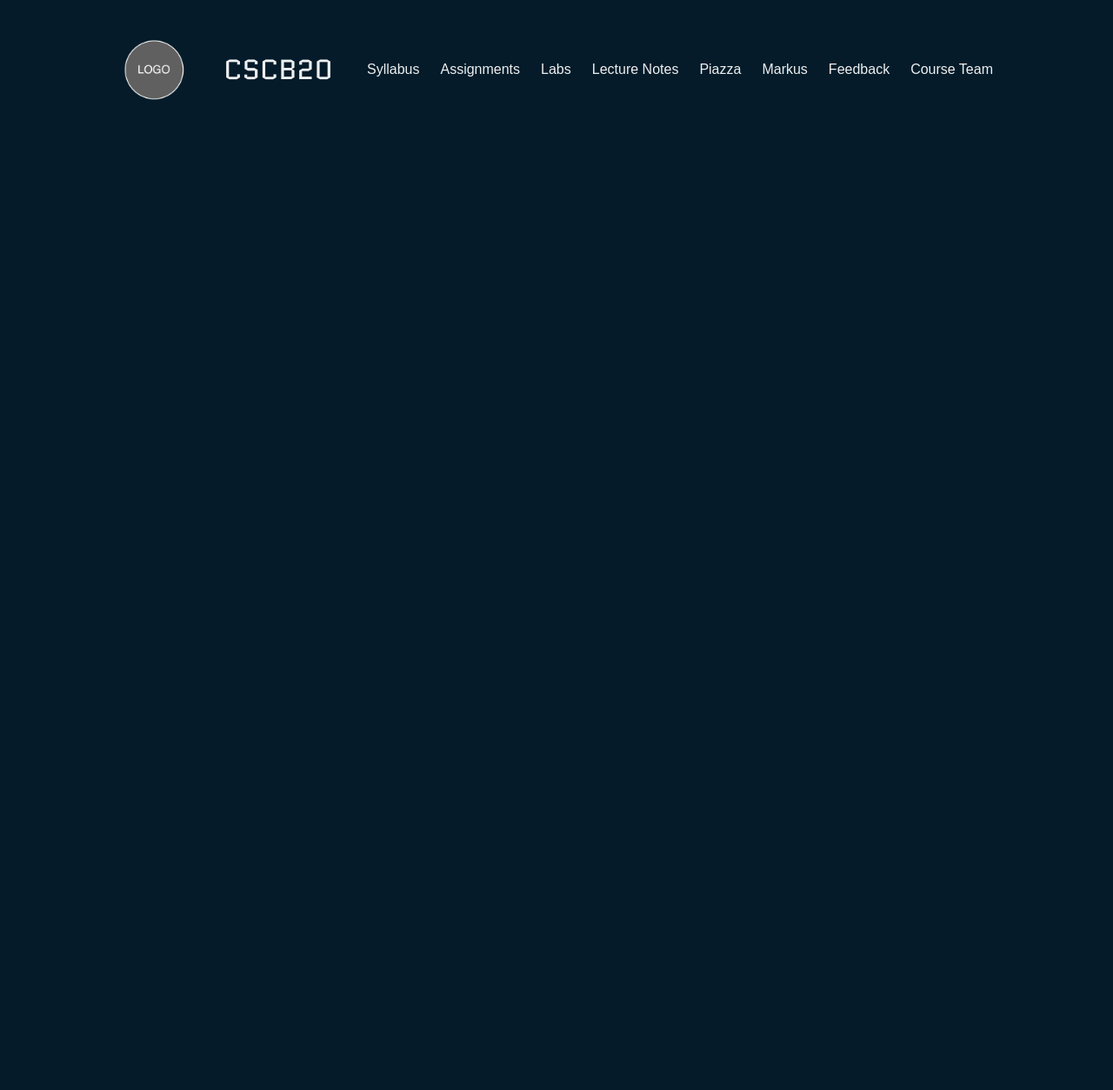
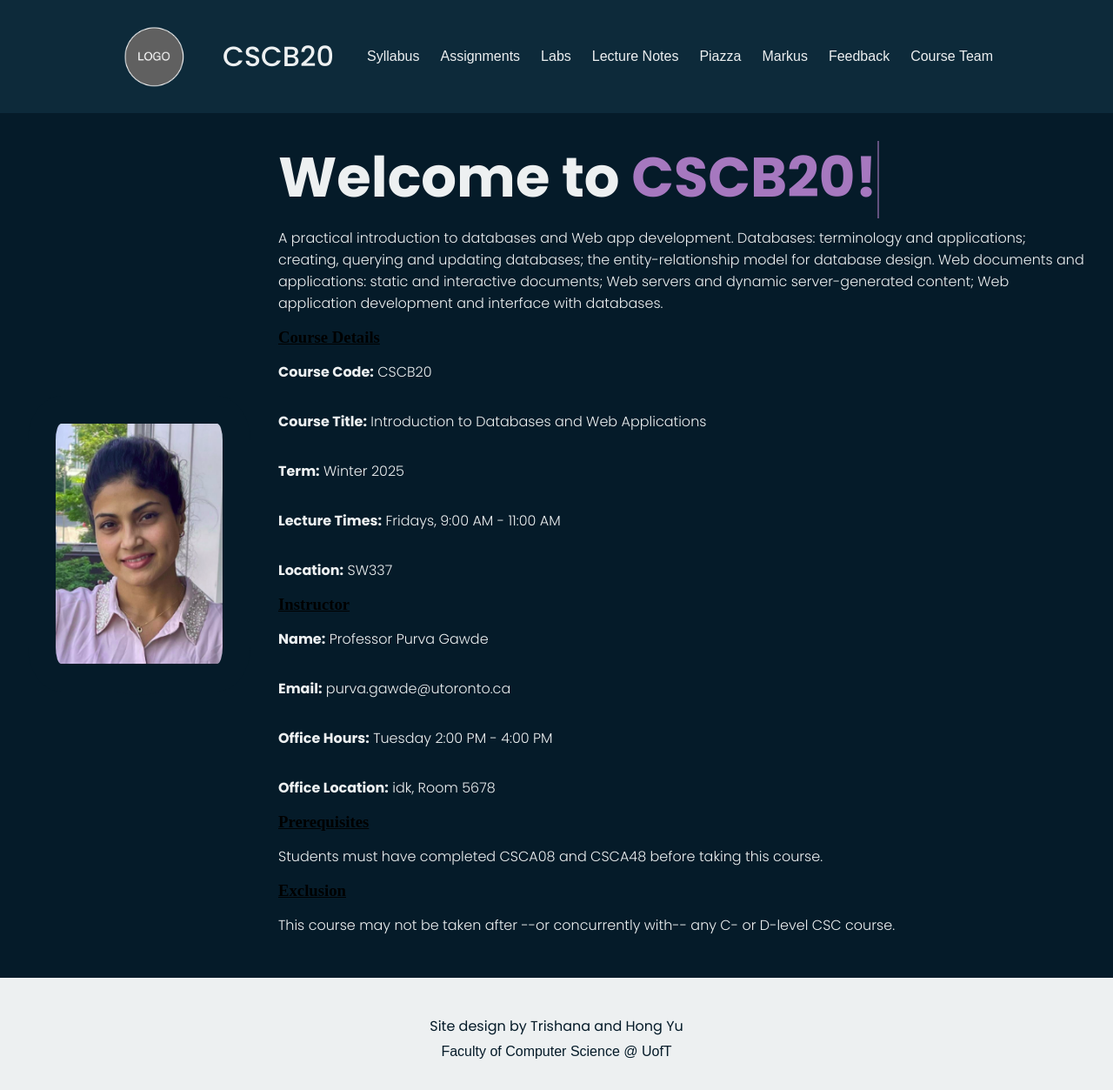
Before and after one commit to ttrishana/b20-website, a plain HTML site: page index.html in a window 1280 px wide. Shown: the whole page at 87% size. Before the commit the page ends 800 px from the top, so only its background shows below. Drawn offline with Linux system fonts and the light colour scheme; a web font is replaced by a local one.

Commit message:
Created home page, made header sticky, created footer

```diff
--- a/index.html
+++ b/index.html
@@ -24,18 +24,60 @@
         </nav>
     </header>
 
-    <!--
-    <main>
-        <section class="intro">
-            <h2>Welcome to CSCB20!</h2>
-            <p>This course covers database fundamentals and web development basics.</p>
-        </section>
-    </main>
+    <section class="home">
+        <div class="home-img">
+            <img src="assets/image-1.png">
+        </div>
 
-    <footer>
-        <p>Site design by Trishana</p>
-        <a href="https://web.cs.toronto.edu/">Faculty of Computer Science at UofT</a>
-    </footer>
--->
+        <div class="home-content">
+            <h2 class="typing-text">Welcome to <span></span></h2>
+            <p>A practical introduction to databases and Web app development.
+                Databases: terminology and applications; creating,
+                querying and updating databases; the entity-relationship model
+                for database design. Web documents and applications: static and
+                interactive documents; Web servers and dynamic server-generated
+                content; Web application development and interface with databases.
+            </p>
+            <div class="course-info">
+                <div class="course-details">
+                    <h3><u>Course Details</u></h3>
+                    <p><strong>Course Code:</strong> CSCB20</p>
+                    <p><strong>Course Title:</strong> Introduction to Databases and Web Applications</p>
+                    <p><strong>Term:</strong> Winter 2025</p>
+                    <p><strong>Lecture Times:</strong> Fridays, 9:00 AM - 11:00 AM</p>
+                    <p><strong>Location:</strong> SW337</p>
+                </div>
+
+                <div class="instructor-info">
+                    <h3><u>Instructor</u></h3>
+                    <p><strong>Name:</strong> Professor Purva Gawde</p>
+                    <p><strong>Email:</strong> purva.gawde@utoronto.ca</p>
+                    <p><strong>Office Hours:</strong> Tuesday 2:00 PM - 4:00 PM</p>
+                    <p><strong>Office Location:</strong> idk, Room 5678</p>
+                </div>
+
+                <div class="prerequisites">
+                    <h3><u>Prerequisites</u></h3>
+                    <p>Students must have completed CSCA08 and CSCA48 before taking this course.</p>
+                    <h3><u>Exclusion</u></h3>
+                    <p>This course may not be taken after --or concurrently with-- any C- or D-level CSC course.</p>
+
+                </div>
+            </div>
+
+        </div>
+
+
+
+    </section>
+
+        <footer>
+            <div class="footer-content">
+                <p>Site design by Trishana and Hong Yu</p>
+                <li><a href="https://web.cs.toronto.edu/">Faculty of Computer Science @ UofT</a></li>
+            </div>
+
+        </footer>
+
 </body>
 </html>
--- a/style.css
+++ b/style.css
@@ -1,5 +1,4 @@
-@import url('https://fonts.googleapis.com/css2?family=Geo:ital@0;1&family=Montserrat:ital,wght@0,100..900;1,100..900&family=Quantico:ital,wght@0,400;0,700;1,400;1,700&display=swap');
-
+@import url('https://fonts.googleapis.com/css2?family=Geo:ital@0;1&family=Montserrat:ital,wght@0,100..900;1,100..900&family=Poppins:ital,wght@0,100;0,200;0,300;0,400;0,500;0,600;0,700;0,800;0,900;1,100;1,200;1,300;1,400;1,500;1,600;1,700;1,800;1,900&display=swap');
 * {
     margin: 0;
     padding: 0;
@@ -14,7 +13,7 @@ img {
 }
 
 h1 {
-    font-family: "Quantico", sans-serif;
+    font-family: "Poppins", sans-serif;
     font-weight: 500;
     font-size: 32px;
     padding: 0px;
@@ -29,25 +28,44 @@ li, a {
     text-decoration: none;
 }
 
+header *{
+    background-color: #0d2a3a;
+}
 header {
     display: flex;
     justify-content: space-between;
     align-items: center;
-    padding: 30px 10%;
+    padding: 15px 10%;
+    position: sticky;
+    top: 0;
+    width: 100%;
+    background-color: #0d2a3a;
+    z-index: 1000;
 }
 
 .logo{
     cursor: pointer;
+    transition:0.5s ease;
+}
+.logo:hover{
+    transform:scale(1.1,1.1);
 }
 .nav__links {
     list-style: none;
 }
+
 .nav__links li{
     display: inline-block; /* side by side */
     padding: 0px 10px;
 
 }
+.nav__links li{
+    transition: all 0.3s ease;
+}
 
+.nav__links li:hover{
+    transform: scale(1.1,1.1);
+}
 .nav__links li, a{
     transition: all 0.3s ease 0s;
 }
@@ -57,52 +75,132 @@ header {
 }
 
 
-/*
-nav ul {
-    list-style: none;
-    display: flex;
+
+.home{
+    display:flex;
     justify-content: center;
-    padding: 10px;
+    align-items: center;
+    gap: 2rem;
+    padding: 2rem;
+    background-color: #051b29;
 }
 
-nav ul li {
-    margin: 0 15px;
+.home .home-content h2{
+    position: relative;
+    font-family: "Poppins", sans-serif;
+    color: #edf0f1;
+    font-size: 4rem;
+    font-weight: 700;
+    line-height:1.3;
 }
 
-nav ul li a {
-    color: white;
-    text-decoration: none;
-    font-weight: bold;
+span{
+    color:#A678BF;
 }
 
-main {
-    flex: 1; # Pushes footer to the bottom
-    padding: 20px;
-    max-width: 800px;
-    margin: auto;
+.home-content p{
+    font-size: 1rem;
+    padding-top: 1rem;
+    color: #edf0f1;
+    font-family: "Poppins", sans-serif;
+    margin-bottom: 1rem;
+    font-weight: 300;
 }
 
-.intro {
-    text-align: center;
+.home-img{
+    border-radius: 50%;
 }
 
+.home-img img{
+    max-width: 600px;
+    max-height: 800px;
+    position:relative;
+    width:32vh;
+    border-radius: 15%;
+    cursor:pointer;
+    transition:0.2s linear;
+    padding: 2rem;
+}
+
+.home-img img:hover{
+    font-size:1.8rem;
+    font-weight: 500;
+}
+
+.typing-text{
+    font-size: 34px;
+    font-weight: 600;
+    min-width: 280px;
+}
+
+.typing-text span{
+    position: relative;
+}
+
+.typing-text span::before{
+    content: "CSCB20!";
+    color:#A678BF;
+    animation: words 20s infinite;
+}
+
+.typing-text span::after{
+    content:"";
+    background-color: #051b29;
+    position: absolute;
+    width: calc(100%+8px);
+    height: 100%;
+    border-left: 2px solid #051b29;
+    right:-8;
+    animation: cursor 0.6s infinite;
+}
+
+@keyframes cursor{
+    to{
+        border-left: 3px solid #A678BF;
+    }
+}
+
+
+
+
+
+
+
+footer *{
+    background-color: transparent;
+}
 footer {
-    background-color: #111;
-    color: white;
+    background-color: #edf0f1;
     text-align: center;
     padding: 15px;
     position: relative;
 }
 
-@media (max-width: 768px) {
-    nav ul {
-        flex-direction: column;
-        text-align: center;
-    }
-
-    nav ul li {
-        margin: 5px 0;
-    }
+.footer-content{
+    background-color: #edf0f1;
+    padding:20px;
+    text-align: center;
 }
 
-*/
+.footer-content p{
+    color:#051b29;
+    font-family: "Poppins", sans-serif;
+    padding: 0.5rem;
+}
+
+.footer-content li{
+    transition: all 0.3s ease;
+    list-style: none;
+}
+.footer-content li:hover{
+    transform: scale(1.05,1.05);
+}
+
+.footer-content a{
+    color:#051b29;
+    font-family: "Geo", sans-serif;
+}
+
+.footer-content a:hover{
+    color: #A678BF;
+}
```
Also changed, not shown: assets/image-1.png (added).
